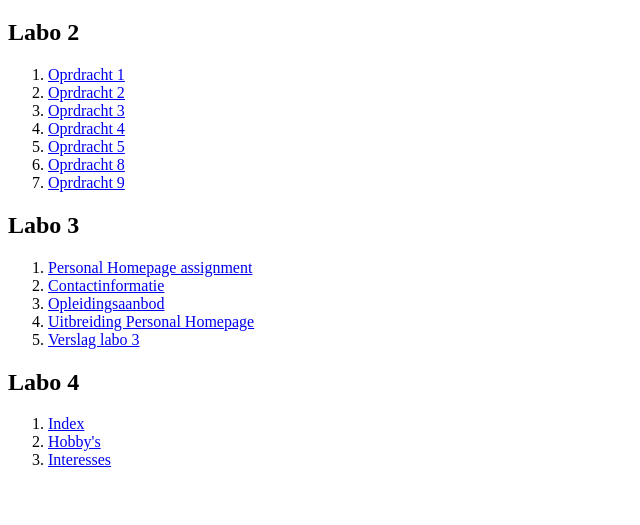
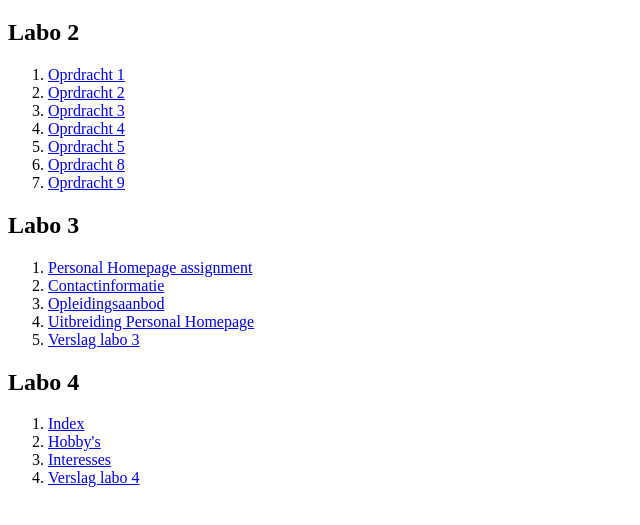
Before and after one commit to TiboDewanckele/webdevelopment, a plain HTML site: page index.html in a window 1280 px wide. Shown: the part 61-586 px from the top of the page, without its empty margins (0-640 px from the left). Drawn offline with Linux system fonts and the light colour scheme.

Commit message:
update2 index

```diff
--- a/index.html
+++ b/index.html
@@ -29,6 +29,7 @@
         <li><a href="Labo_4/index.html">Index</a></li>
         <li><a href="Labo_4/hobbys.html">Hobby's</a></li>
         <li><a href="Labo_4/likes.html">Interesses</a></li>
+        <li><a href="Labo_4/4%20–%20Verslag%20HTML%20deel%203.pdf">Verslag labo 4</a></li>
     </ol>
 </body>
 </html>
```
Also changed, not shown: 1 other file.
